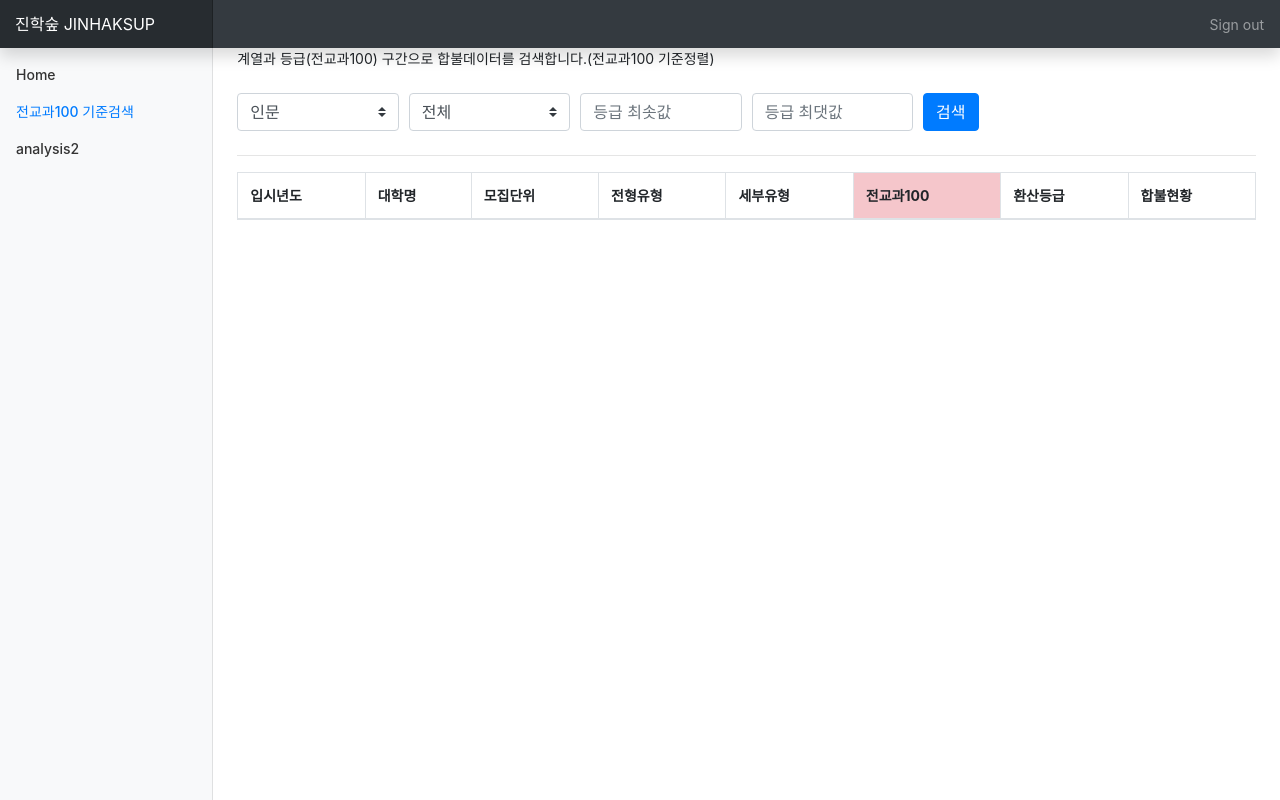
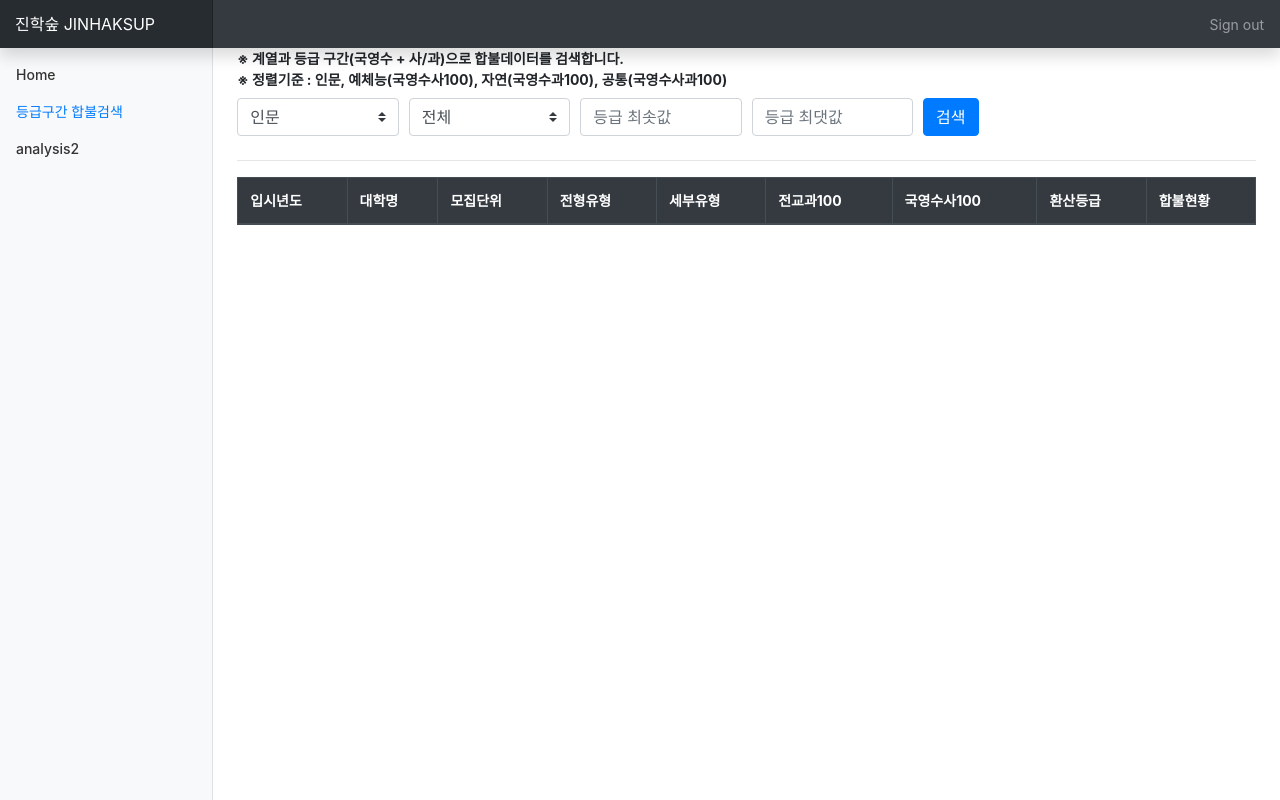
Before and after one commit to KYOUNGSOO-LEE/jhsup, a Django app: page /analysis/1 in a window 1280 px wide. Run offline with Django 3.2, Linux system fonts and the light colour scheme; lists and menus that the app fills with data are empty; some libraries are stand-ins or nearby versions.

Commit message:
19100322

```diff
--- a/analysis/templates/analysis/all_subject_100.html
+++ b/analysis/templates/analysis/all_subject_100.html
@@ -2,7 +2,13 @@
 {% block title %} 진학숲 {% endblock %}
 
 {% block content %}
-<p> 계열과 등급(전교과100) 구간으로 합불데이터를 검색합니다.(전교과100 기준정렬) </p>
+<span>
+  <strong>
+    &#8251 계열과 등급 구간(국영수 + 사/과)으로 합불데이터를 검색합니다.<br>
+    &#8251 정렬기준 : 인문, 예체능(국영수사100), 자연(국영수과100), 공통(국영수사과100)
+  </strong>
+</span>
+
 <form method="get" action="search1">
 
   <div class="form-row align-items-center">
@@ -24,14 +30,14 @@
     </div>
 
     <div class="col-sm-2 my-2">
-      <label class="sr-only" for="all_subject_100_min">등급 최솟값</label>
-      <input type="number" class="form-control" id="all_subject_100_min" name="all_subject_100_min"
+      <label class="sr-only" for="ko_en_math_soc_or_sci_100_min">등급 최솟값</label>
+      <input type="number" class="form-control" id="ko_en_math_soc_or_sci_100_min" name="ko_en_math_soc_or_sci_100_min"
              placeholder="등급 최솟값" min="1" max="9" step=".001">
     </div>
 
     <div class="col-sm-2 my-2">
-      <label class="sr-only" for="all_subject_100_max">등급 최댓값</label>
-      <input type="number" class="form-control" id="all_subject_100_max" name="all_subject_100_max"
+      <label class="sr-only" for="ko_en_math_soc_or_sci_100_max">등급 최댓값</label>
+      <input type="number" class="form-control" id="ko_en_math_soc_or_sci_100_max" name="ko_en_math_soc_or_sci_100_max"
              placeholder="등급 최댓값" min="1" max="9" step=".001">
     </div>
 
@@ -46,14 +52,21 @@
 
 <div class="table-responsive">
   <table class="table table-hover table-bordered">
-    <thead>
+    <thead class="thead-dark">
       <tr>
         <th scope="col">입시년도</th>
         <th scope="col">대학명</th>
         <th scope="col">모집단위</th>
         <th scope="col">전형유형</th>
         <th scope="col">세부유형</th>
-        <th scope="col" class="table-danger">전교과100</th>
+        <th scope="col">전교과100</th>
+        {% if current_gubun2 == '자연' %}
+          <th scope="col">국영수과100</th>
+        {% elif current_gubun2 == '공통' %}
+          <th scope="col">국영수사과100</th>
+        {% else %}
+          <th scope="col">국영수사100</th>
+        {% endif %}
         <th scope="col">환산등급</th>
         <th scope="col">합불현황</th>
       </tr>
@@ -66,7 +79,14 @@
         <td>{{ibsi.univ_major}}</td>
         <td>{{ibsi.admission1}}</td>
         <td>{{ibsi.admission2}}</td>
-        <td class="table-danger">{{ibsi.all_subject_100}}</td>
+        <td>{{ibsi.all_subject_100}}</td>
+        {% if current_gubun2 == '자연' %}
+          <td>{{ibsi.ko_en_math_sci_100}}</td>
+        {% elif current_gubun2 == '공통' %}
+          <td>{{ibsi.ko_en_math_soc_sci_100}}</td>
+        {% else %}
+          <td>{{ibsi.ko_en_math_soc_100}}</td>
+        {% endif %}
         <td>{{ibsi.grade}}</td>
         <td {% if ibsi.final_step == final_step.0 %}
               class="text-danger"
--- a/analysis/views.py
+++ b/analysis/views.py
@@ -25,8 +25,8 @@ def search1(request):
     qs = ibsi.objects.all()
     gubun2_query = request.GET.get('gubun2')
     resion2_query = request.GET.get('resion2')
-    all_subject_100_min_query = request.GET.get('all_subject_100_min')
-    all_subject_100_max_query = request.GET.get('all_subject_100_max')
+    ko_en_math_soc_or_sci_100_min_query = request.GET.get('ko_en_math_soc_or_sci_100_min')
+    ko_en_math_soc_or_sci_100_max_query = request.GET.get('ko_en_math_soc_or_sci_100_max')
 
     if gubun2_query != '' and gubun2_query is not None:
         qs = qs.filter(gubun2=gubun2_query)
@@ -37,13 +37,29 @@ def search1(request):
         else:
             qs = qs.filter(resion2=resion2_query)
 
-    if all_subject_100_min_query != '' and all_subject_100_min_query is not None:
-        qs = qs.filter(all_subject_100__gte=all_subject_100_min_query)
+    if ko_en_math_soc_or_sci_100_min_query != '' and ko_en_math_soc_or_sci_100_min_query is not None:
+        if gubun2_query == '자연':
+            qs = qs.filter(ko_en_math_sci_100__gte=ko_en_math_soc_or_sci_100_min_query)
+        elif gubun2_query == '공통':
+            qs = qs.filter(ko_en_math_soc_sci_100__gte=ko_en_math_soc_or_sci_100_min_query)
+        else:
+            qs = qs.filter(ko_en_math_soc_100__gte=ko_en_math_soc_or_sci_100_min_query)
 
-    if all_subject_100_max_query != '' and all_subject_100_max_query is not None:
-        qs = qs.filter(all_subject_100__lte=all_subject_100_max_query)
+    if ko_en_math_soc_or_sci_100_max_query != '' and ko_en_math_soc_or_sci_100_max_query is not None:
+        if gubun2_query == '자연':
+            qs = qs.filter(ko_en_math_sci_100__lte=ko_en_math_soc_or_sci_100_max_query)
+        elif gubun2_query == '공통':
+            qs = qs.filter(ko_en_math_soc_sci_100__lte=ko_en_math_soc_or_sci_100_max_query)
+        else:
+            qs = qs.filter(ko_en_math_soc_100__lte=ko_en_math_soc_or_sci_100_max_query)
 
-    qs = qs.order_by('all_subject_100')
+    if gubun2_query == '자연':
+        qs = qs.order_by('ko_en_math_sci_100')
+    elif gubun2_query == '공통':
+        qs = qs.order_by('ko_en_math_soc_sci_100')
+    else:
+        qs = qs.order_by('ko_en_math_soc_100')
+
     gubun2_item = ['인문', '자연', '예체능', '공통']
     resion2_item = ['전체', '강원', '경기', '경남', '경북', '광주', '대구', '대전', '부산',
                     '서울', '세종', '울산', '인천', '전남', '전북', '제주', '충남', '충북']
--- a/templates/base.html
+++ b/templates/base.html
@@ -41,7 +41,7 @@
             </li>
             <li class="nav-item">
               <a class="{% if url_name == 'analysis1' or url_name == 'search1' %}nav-link active{%else%}nav-link{% endif %}" href="{% url 'analysis1' %}">
-                전교과100 기준검색
+                등급구간 합불검색
               </a>
             </li>
             <li class="nav-item">
```
